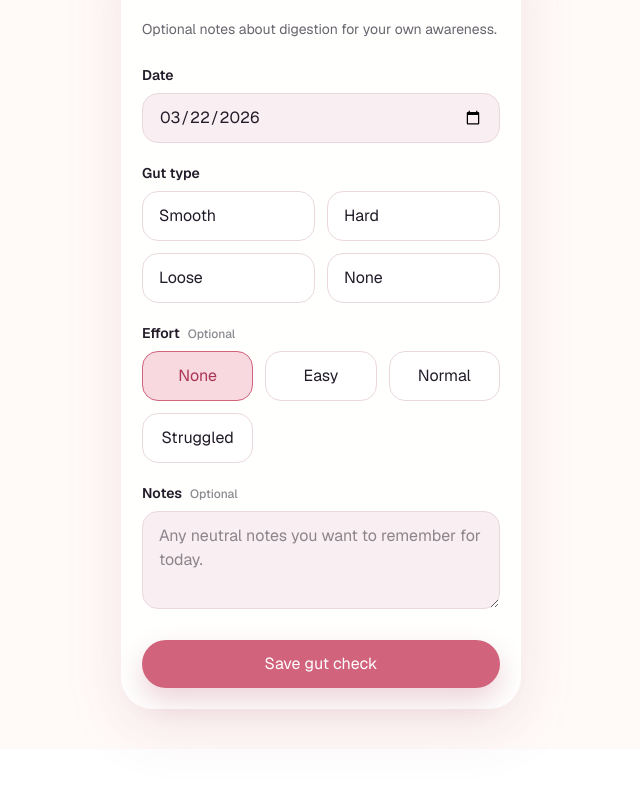
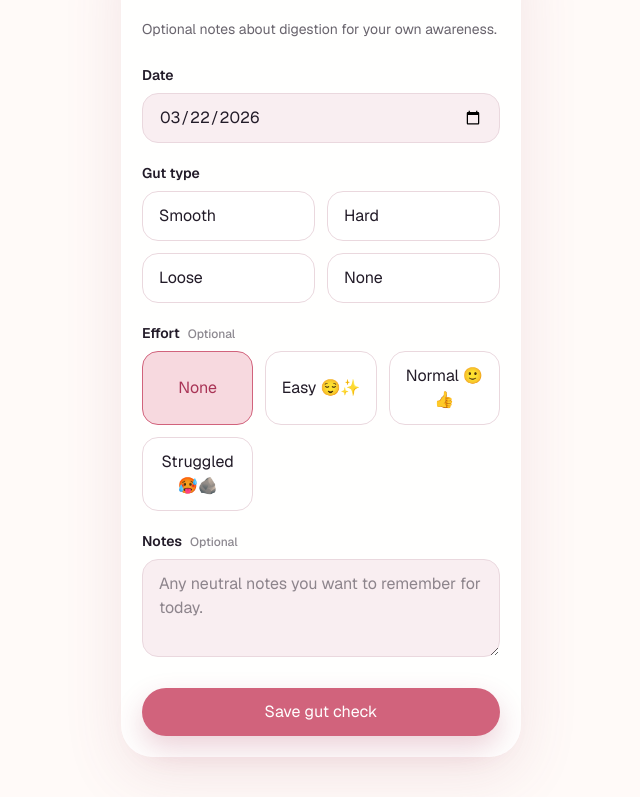
Before and after one commit to projectdeguzman/period-tracker-app, a Next.js app: page /logs/cycle/new in a window 1280 px wide. Shown: the part 1769-2566 px from the top of the page, without its empty margins (319-959 px from the left). Before the commit the page ends 2518 px from the top, so only its background shows below. Built offline with nearby package versions, Linux system fonts and the light colour scheme; no server answers.

Commit message:
Add emoji labels for gut check effort options

```diff
--- a/src/features/cycle/components/gut-check-form.tsx
+++ b/src/features/cycle/components/gut-check-form.tsx
@@ -7,6 +7,12 @@ import type { GutEffort, GutPoopType } from "@/types/tracking";
 
 const gutPoopTypeOptions: GutPoopType[] = ["smooth", "hard", "loose", "none"];
 const gutEffortOptions: GutEffort[] = ["easy", "normal", "struggled"];
+
+const gutEffortLabels: Record<GutEffort, string> = {
+  easy: "Easy 😌✨",
+  normal: "Normal 🙂👍",
+  struggled: "Struggled 🥵🪨",
+};
 
 type GutCheckFormValues = {
   logDate: string;
@@ -159,7 +165,7 @@ export function GutCheckForm() {
                     : "border-line bg-white text-foreground hover:bg-surface-muted",
                 ].join(" ")}
               >
-                {option}
+                {gutEffortLabels[option]}
               </button>
             ))}
           </div>
```
